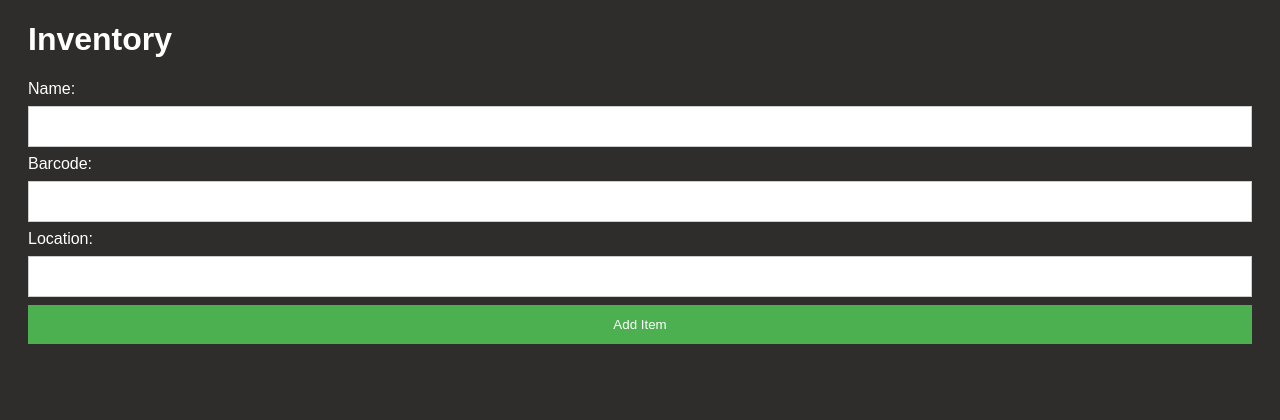
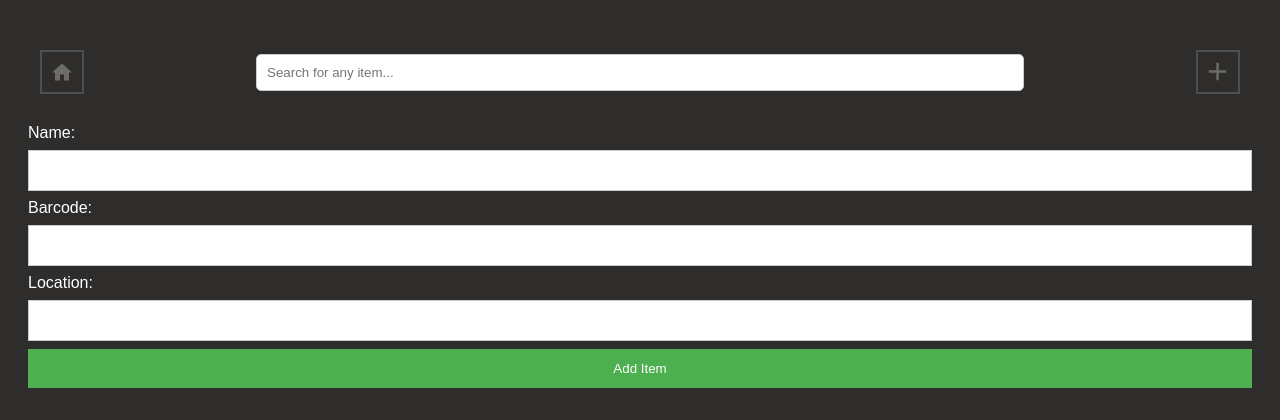
Before and after one commit to kacpi2442/Inventory, a Flask app: page / in a window 1280 px wide. Shown: the top 420 px of the page. Run offline with Flask 3, Linux system fonts and the light colour scheme; data that the repository does not hold is empty.

Commit message:
Refactor app.py and style.css

```diff
--- a/app.py
+++ b/app.py
@@ -60,23 +60,17 @@ idx_entity_name = Index('idx_entity_name', Entity.name)
 idx_property_name = Index('idx_property_name', Property.name)
 idx_owner_name = Index('idx_owner_name', Owner.name)
 
-app_header = 'Inventory'
-
 @app.route('/')
 def index():
-    return render_template('index.html', items=Entity.query.all(), header=app_header)
+    return render_template('index.html', items=Entity.query.all())
 
 @app.route('/details/<int:item_id>', methods=['GET'])
 def details(item_id):
     item = db.get_or_404(Entity, item_id)
-    # Get the image. TODO: Handle multiple images.
-    # image = None
-    # for image_data in item.photos:
-    #     image = base64.b64encode(image_data.image).decode('utf-8')
     photos_base64 = []
     for photo in item.photos:
         photos_base64.append(base64.b64encode(photo.image).decode('utf-8'))
-    return render_template('details.html', detailedItem=item, header=item.name, items=item.children, photos_base64=photos_base64)
+    return render_template('details.html', detailedItem=item, items=item.children, photos_base64=photos_base64)
 
 @app.route('/add', methods=['POST'])
 def add():
--- a/static/style.css
+++ b/static/style.css
@@ -45,7 +45,7 @@ tr:nth-child(even) {
     background-color: #45a049;
 }
 
-button {
+table button {
     color: white;
     padding: 8px 16px;
     border: none;
@@ -109,3 +109,61 @@ a.location:hover{
 .upload-button:hover {
     background-color: #45a049;
 }
+
+.top-nav {
+    /* overflow: hidden; */
+    height: 5em;
+    display: flex;
+    width: auto;
+    align-items: center;
+    justify-content: space-between;
+    padding: 12px;
+}
+
+.search-container {
+    display: flex;
+    flex: content;
+    justify-content: center;
+}
+
+div.search-container form{
+    width: 60vw;
+}
+
+.search-container input[type=text] {
+    padding: 10px;
+    margin: 8px 0;
+    display: inline-block;
+    border: 1px solid #ccc;
+    box-sizing: border-box;
+    width: 100%;
+    border-radius: 5px;
+}
+
+.buttons-container{
+    display: flex;
+    flex:2;
+
+}
+
+.buttons-container:last-child {
+    justify-content: flex-end;
+}
+
+.buttons-container a{
+    border: 2px solid #4f4f4f;
+    background-color: transparent;
+    text-decoration: none;
+    color: white;
+    width: 40px;
+    height: 40px;
+
+    justify-content: center;
+    align-items: center;
+    display: flex;
+
+}
+
+.buttons-container a:nth-child(even){
+    border-left: 0px;
+}
--- a/templates/base.html
+++ b/templates/base.html
@@ -1,13 +1,58 @@
 <!DOCTYPE html>
 <html>
 <head>
-    <title>{{ header }}</title>
+    <title>
+        {% if detailedItem %}
+        {{ detailedItem.name }}
+        {% else %}
+        Inventory
+        {% endif %}
+    </title>
     <link rel="stylesheet" type="text/css" href="{{ url_for('static', filename='style.css') }}">
     <link rel="icon" type="image/png" href="{{ url_for('static', filename='favicon.png') }}"" />
 </head>
 <body>
     <div class="container">
-        <h1>{{ header }}</h1>
+        <!-- <h1>{{ header }}</h1> -->
+        {% block topnav %}
+        <div class="top-nav">
+            <div class="buttons-container">
+                <a href="../" class="button">
+                    <svg width="20" height="20" viewBox="0 0 20 17" fill="none" xmlns="http://www.w3.org/2000/svg">
+                        <path opacity="0.3" d="M8 17V11H12V17H17V9H20L10 0L0 9H3V17H8Z" fill="white"/>
+                    </svg>
+                </a>
+                {% if detailedItem %}
+                {% if detailedItem.parent %}
+                <a href="{{ detailedItem.parent.id }}" title="{{ detailedItem.parent.name }}" class="button">
+                    <svg width="33" height="33" viewBox="34 34 35 35" fill="none" xmlns="http://www.w3.org/2000/svg">
+                        <path d="M42 57L51 48L60 57H42Z" fill="white" fill-opacity="0.3"/>
+                    </svg>
+                </a>
+                {% endif %}
+                {% endif %}
+            </div>
+            <div class="search-container">
+                <form action="/search" method="POST">
+                    <input type="text" name="search" placeholder="Search for any item...">
+                </form>
+            </div>
+            <div class="buttons-container">
+                <a href="/add" class="button">
+                    <svg width="20" height="20" viewBox="6 6 22 22" fill="none" xmlns="http://www.w3.org/2000/svg">
+                        <path d="M26.125 17.875H17.875V26.125H15.125V17.875H6.875V15.125H15.125V6.875H17.875V15.125H26.125V17.875Z" fill="white" fill-opacity="0.3"/>
+                    </svg>
+                </a>
+                {% if detailedItem %}
+                <a href="/locations" class="button">
+                    <svg width="20" height="20" viewBox="0 0 18 19" fill="none" xmlns="http://www.w3.org/2000/svg">
+                        <path d="M0 15.0422V19H3.74948L14.8079 7.32718L11.0585 3.36939L0 15.0422ZM17.7075 4.26649C18.0975 3.85488 18.0975 3.18997 17.7075 2.77836L15.3679 0.308707C14.9779 -0.102902 14.348 -0.102902 13.9581 0.308707L12.1283 2.24011L15.8778 6.19789L17.7075 4.26649Z" fill="white" fill-opacity="0.3"/>
+                    </svg>
+                </a>
+                {% endif %}
+            </div>
+        </div>
+        {% endblock %}
         {% block topContainer %}
         {% endblock %}
         {% block table %}
```
